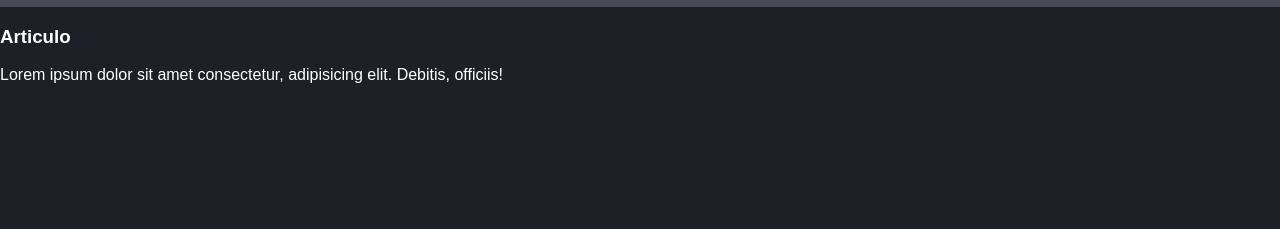
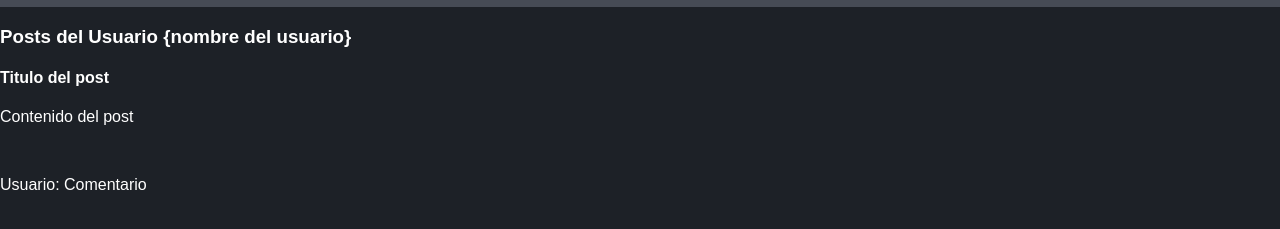
Before and after one commit to JuanAngelZz/curso-git-mastermind, a plain HTML site: page index.html in a window 1280 px wide. Shown: the part 63-292 px from the top of the page. Drawn offline with Linux system fonts and the light colour scheme.

Commit message:
Add post html

```diff
--- a/index.html
+++ b/index.html
@@ -13,9 +13,14 @@
         <img class="logo" src="./img/logo.jpg" alt="">
         <h1>Mi Blog</h1>
     </div>
-    <div>
-        <h3>Articulo</h3>
-        <p>Lorem ipsum dolor sit amet consectetur, adipisicing elit. Debitis, officiis!</p>
+    <div class="container" id="content">
+        <h3>Posts del Usuario {nombre del usuario} </h3>
+        <div class="post">
+            <h4>Titulo del post</h4>
+            <p>Contenido del post</p>
+            <br>
+            <p><span>Usuario:</span> Comentario</p>
+        </div>
     </div>
 </body>
 </html>
```
